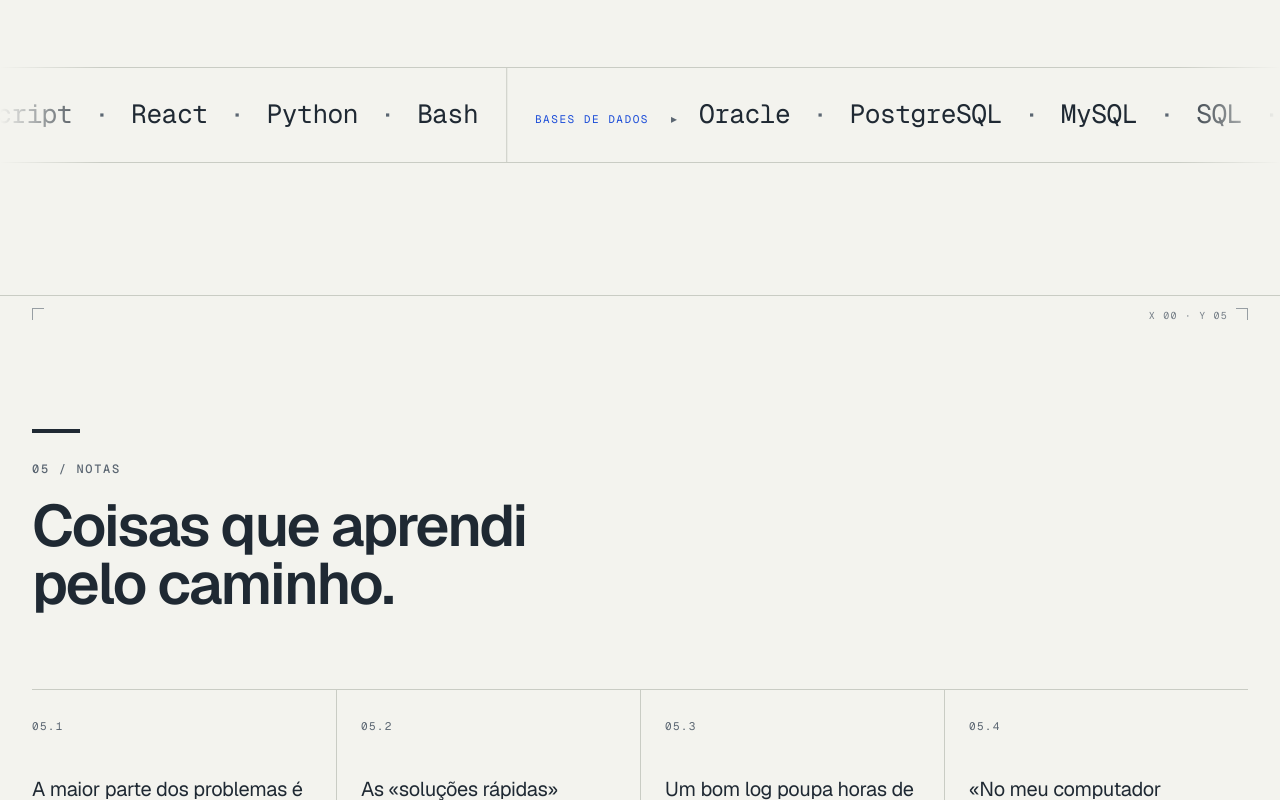
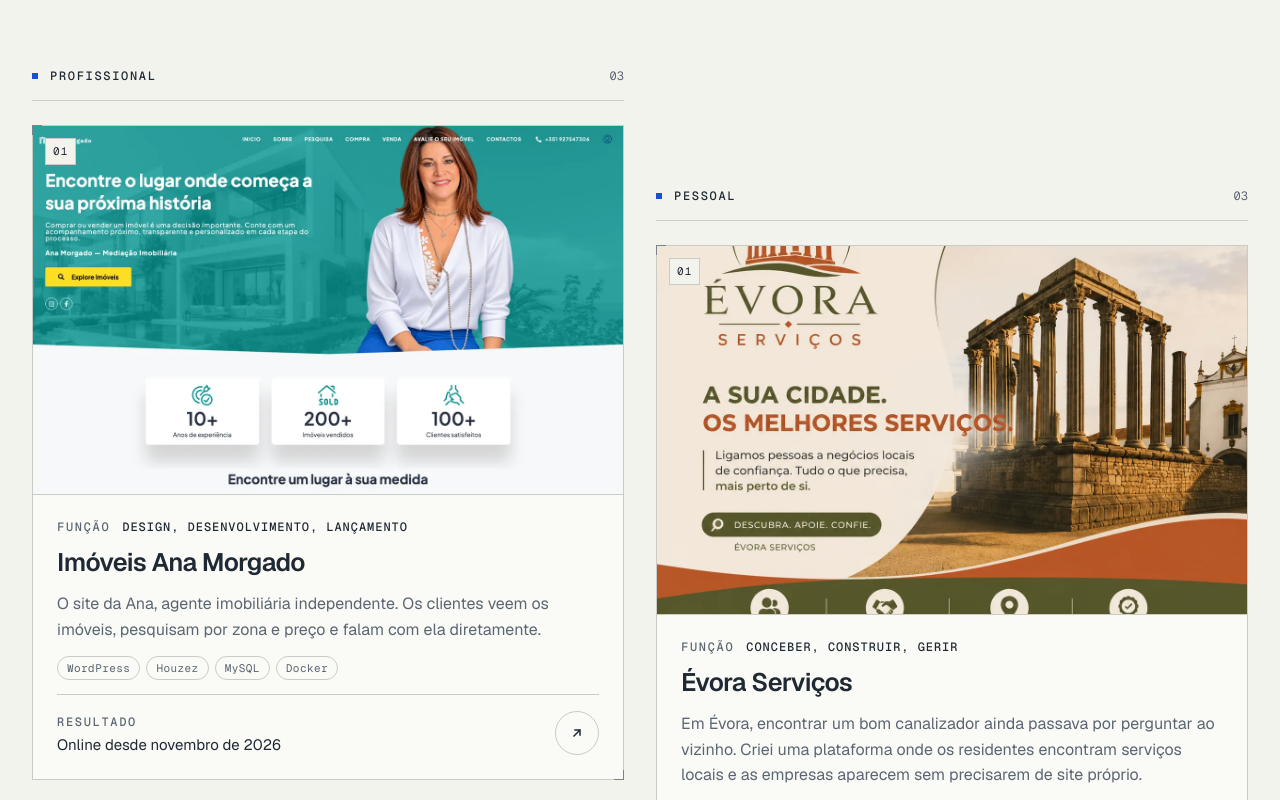
Before and after one commit to pinheirojose/personal-page, a Next.js app: page / in a window 1280 px wide. Shown: the part 2380-3180 px from the top of the page. Built offline with nearby package versions, Linux system fonts and the light colour scheme.

Commit message:
feat: staggered project grid and gallery page

```diff
--- a/components/HomePage.tsx
+++ b/components/HomePage.tsx
@@ -5,6 +5,7 @@ import { Hero } from './Hero';
 import { About } from './About';
 import { Notes } from './Notes';
 import { Toolbox } from './Toolbox';
+import { Projects, Gallery } from './Projects';
 import '@/styles/sections.css';
 
 export function HomePage({ lang, page }: { lang: Lang; page: PageKind }) {
@@ -18,13 +19,12 @@ export function HomePage({ lang, page }: { lang: Lang; page: PageKind }) {
         <>
           <Hero copy={copy} />
           <About copy={copy} />
+          <Projects copy={copy} lang={lang} />
           <Toolbox copy={copy} />
           <Notes copy={copy} />
         </>
       ) : (
-        <div id="top" className="shell" style={{ minHeight: '120vh', paddingTop: 120 }}>
-          <h1>{copy.galleryTitle}</h1>
-        </div>
+        <Gallery copy={copy} lang={lang} />
       )}
     </Page>
   );
--- /dev/null
+++ b/components/ProjectCard.tsx
@@ -0,0 +1,52 @@
+import type { Copy, Project } from '@/lib/i18n';
+
+type Props = { project: Project; copy: Copy; level: 3 | 4 };
+
+export function ProjectCard({ project: p, copy, level }: Props) {
+  const Title = `h${level}` as 'h3' | 'h4';
+  return (
+    <article className="work-card crop reveal">
+      <div className="work-card__media">
+        <img src={p.image} alt={p.alt} width={640} height={400} loading="lazy" decoding="async" />
+        <span className="work-card__index mono" aria-hidden="true">{p.number}</span>
+      </div>
+      <div className="work-card__body">
+        <p className="work-card__meta eyebrow">
+          <span>{copy.roleLabel}</span>
+          <span className="work-card__role">{p.role}</span>
+        </p>
+        <Title className="work-card__title">{p.title}</Title>
+        <p className="prose work-card__summary">{p.summary}</p>
+        <ul className="work-card__stack" aria-label={copy.areasLabel}>
+          {p.stack.map((s) => <li key={s} className="pill">{s}</li>)}
+        </ul>
+        <div className="work-card__foot">
+          <p className="work-card__result">
+            <span className="eyebrow">{copy.resultLabel}</span>
+            {p.result}
+          </p>
+          {p.url ? (
+            <a
+              className="btn btn--round work-card__cta"
+              href={p.url}
+              target={p.external ? '_blank' : undefined}
+              rel={p.external ? 'noopener noreferrer' : undefined}
+              aria-label={`${copy.viewProject}: ${p.title}`}
+            >
+              <svg width="14" height="14" viewBox="0 0 14 14" aria-hidden="true">
+                <path fill="none" stroke="currentColor" strokeWidth="1.5" strokeLinecap="square" d="M4 10 10 4M5 4h5v5" />
+              </svg>
+            </a>
+          ) : (
+            <p className="work-card__private eyebrow">
+              <svg width="12" height="12" viewBox="0 0 12 12" aria-hidden="true">
+                <path fill="none" stroke="currentColor" strokeWidth="1.2" d="M3 5.5V4a3 3 0 0 1 6 0v1.5M2.5 5.5h7v5h-7z" />
+              </svg>
+              {copy.privateWork}
+            </p>
+          )}
+        </div>
+      </div>
+    </article>
+  );
+}
--- /dev/null
+++ b/components/ProjectGrid.tsx
@@ -0,0 +1,28 @@
+import { splitProjects, type Copy } from '@/lib/i18n';
+import { ProjectCard } from './ProjectCard';
+import '@/styles/projects.css';
+
+type Props = { copy: Copy; perColumn?: number; level: 2 | 3 };
+
+export function ProjectGrid({ copy, perColumn, level }: Props) {
+  const split = splitProjects(copy, perColumn);
+  const ColTitle = `h${level}` as 'h2' | 'h3';
+  return (
+    <div className="showcase">
+      {(['professional', 'personal'] as const).map((type) => (
+        <section key={type} className={`showcase__col showcase__col--${type}`} aria-labelledby={`col-${type}`}>
+          <div className="col-head">
+            <span className="col-head__dot" aria-hidden="true" />
+            <ColTitle className="col-head__title eyebrow" id={`col-${type}`}>{copy.projectTypes[type]}</ColTitle>
+            <span className="col-head__count mono">{String(split.counts[type]).padStart(2, '0')}</span>
+          </div>
+          <div className="showcase__list">
+            {split[type].map((p) => (
+              <ProjectCard key={p.title} project={p} copy={copy} level={(level + 1) as 3 | 4} />
+            ))}
+          </div>
+        </section>
+      ))}
+    </div>
+  );
+}
--- /dev/null
+++ b/components/Projects.tsx
@@ -0,0 +1,32 @@
+import { pathFor, type Copy, type Lang } from '@/lib/i18n';
+import { Frame } from './Frame';
+import { SectionHead } from './SectionHead';
+import { ProjectGrid } from './ProjectGrid';
+
+export function Projects({ copy, lang }: { copy: Copy; lang: Lang }) {
+  return (
+    <Frame id="projects" coord="X 00 · Y 02">
+      <SectionHead id="projects" label={copy.projectsEyebrow} title={copy.projectsTitle} lead={copy.projectsLead} />
+      <ProjectGrid copy={copy} perColumn={2} level={3} />
+      <p className="projects__more">
+        <a className="btn btn--outline" href={pathFor(lang, 'projects')}>
+          {copy.allProjects} <span aria-hidden="true">→</span>
+        </a>
+      </p>
+    </Frame>
+  );
+}
+
+export function Gallery({ copy, lang }: { copy: Copy; lang: Lang }) {
+  return (
+    <section id="top" className="gallery" aria-labelledby="gallery-title">
+      <div className="shell">
+        <p className="gallery__back">
+          <a className="link eyebrow" href={pathFor(lang, 'home')}>{copy.backHome}</a>
+        </p>
+        <SectionHead id="gallery" label={copy.galleryEyebrow} title={copy.galleryTitle} lead={copy.galleryLead} as="h1" />
+        <ProjectGrid copy={copy} level={2} />
+      </div>
+    </section>
+  );
+}
--- /dev/null
+++ b/styles/projects.css
@@ -0,0 +1,100 @@
+/* ---------- staggered two-column project grid ---------- */
+.showcase {
+  display: grid;
+  gap: 64px 32px;
+}
+@media (min-width: 960px) {
+  .showcase { grid-template-columns: 1fr 1fr; align-items: start; }
+  .showcase__col--personal { padding-top: 120px; }
+}
+.col-head {
+  display: flex;
+  align-items: center;
+  gap: 12px;
+  padding-bottom: 14px;
+  margin-bottom: 24px;
+  border-bottom: 1px solid var(--rule);
+}
+.col-head__dot { width: 6px; height: 6px; background: var(--accent); }
+.col-head__title { color: var(--ink); margin-right: auto; }
+.col-head__count { font-size: 0.75rem; color: var(--ink-muted); }
+.showcase__list { display: grid; gap: 32px; }
+
+.work-card {
+  display: flex;
+  flex-direction: column;
+  background: var(--surface);
+  border: 1px solid var(--rule);
+  transition:
+    transform var(--dur-2) var(--ease-out),
+    border-color var(--dur-2) var(--ease-out),
+    opacity var(--dur-3) var(--ease-out);
+}
+@media (hover: hover) {
+  .work-card:hover { transform: translateY(-2px); border-color: color-mix(in srgb, var(--ink-muted) 60%, var(--rule)); }
+}
+html.motion .work-card.reveal:not(.is-in) { transform: translateY(12px); }
+
+.work-card__media {
+  position: relative;
+  aspect-ratio: 16 / 10;
+  overflow: hidden;
+  border-bottom: 1px solid var(--rule);
+  background: var(--surface-2);
+}
+.work-card__media img { width: 100%; height: 100%; object-fit: cover; }
+.work-card__index {
+  position: absolute;
+  top: 12px;
+  left: 12px;
+  padding: 4px 7px;
+  font-size: 0.6875rem;
+  letter-spacing: 0.1em;
+  background: var(--bg);
+  border: 1px solid var(--rule);
+}
+.work-card__body {
+  display: flex;
+  flex-direction: column;
+  flex: 1;
+  gap: 14px;
+  padding: 24px;
+}
+.work-card__meta { display: flex; flex-wrap: wrap; gap: 4px 12px; }
+.work-card__role { color: var(--ink); letter-spacing: 0.08em; }
+.work-card__title { font-size: var(--fs-h3); letter-spacing: -0.025em; line-height: 1.1; }
+.work-card__summary { font-size: 1rem; }
+.work-card__stack { display: flex; flex-wrap: wrap; gap: 6px; }
+.work-card__foot {
+  display: flex;
+  align-items: flex-end;
+  justify-content: space-between;
+  gap: 16px;
+  margin-top: auto;
+  padding-top: 16px;
+  border-top: 1px solid var(--rule);
+}
+.work-card__result { display: grid; gap: 4px; font-size: 0.9375rem; line-height: 1.4; max-width: 34ch; }
+.work-card__cta {
+  flex-shrink: 0;
+  transition: background-color var(--dur-2) var(--ease-out), border-color var(--dur-2) var(--ease-out),
+    color var(--dur-2) var(--ease-out), transform var(--dur-1) var(--ease-out);
+}
+.work-card__cta svg { transition: transform var(--dur-2) var(--ease-out); }
+.work-card:focus-within .work-card__cta,
+.work-card__cta:focus-visible { background: var(--accent); border-color: var(--accent); color: var(--accent-ink); }
+.work-card:focus-within .work-card__cta svg { transform: rotate(45deg); }
+@media (hover: hover) {
+  .work-card:hover .work-card__cta { background: var(--accent); border-color: var(--accent); color: var(--accent-ink); }
+  .work-card:hover .work-card__cta svg { transform: rotate(45deg); }
+}
+.work-card__private { display: inline-flex; align-items: center; gap: 8px; }
+
+.projects__more { margin-top: 56px; display: flex; justify-content: center; }
+
+/* ---------- gallery page ---------- */
+.gallery { padding-block: clamp(40px, 6vw, 80px) var(--space-section); }
+.gallery__back { margin-bottom: 48px; }
+.gallery .section-title { font-size: var(--fs-display); line-height: 0.95; }
+.work-card__foot:has(.work-card__private) { flex-direction: column; align-items: flex-start; gap: 12px; }
+.work-card__private { text-align: left; }
```
Also changed, not shown: 1 other file (tests, documents, lock files or other folders).
